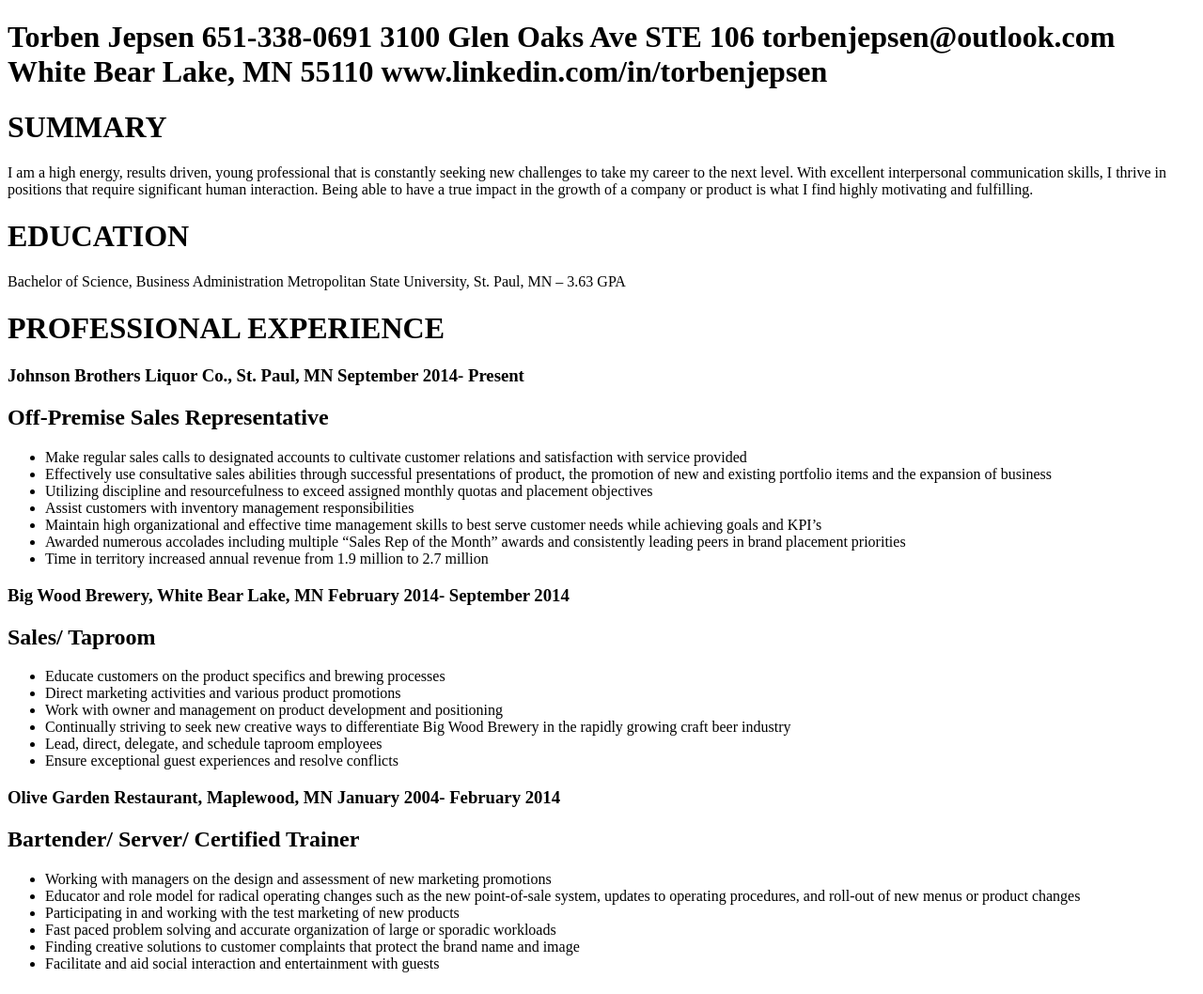
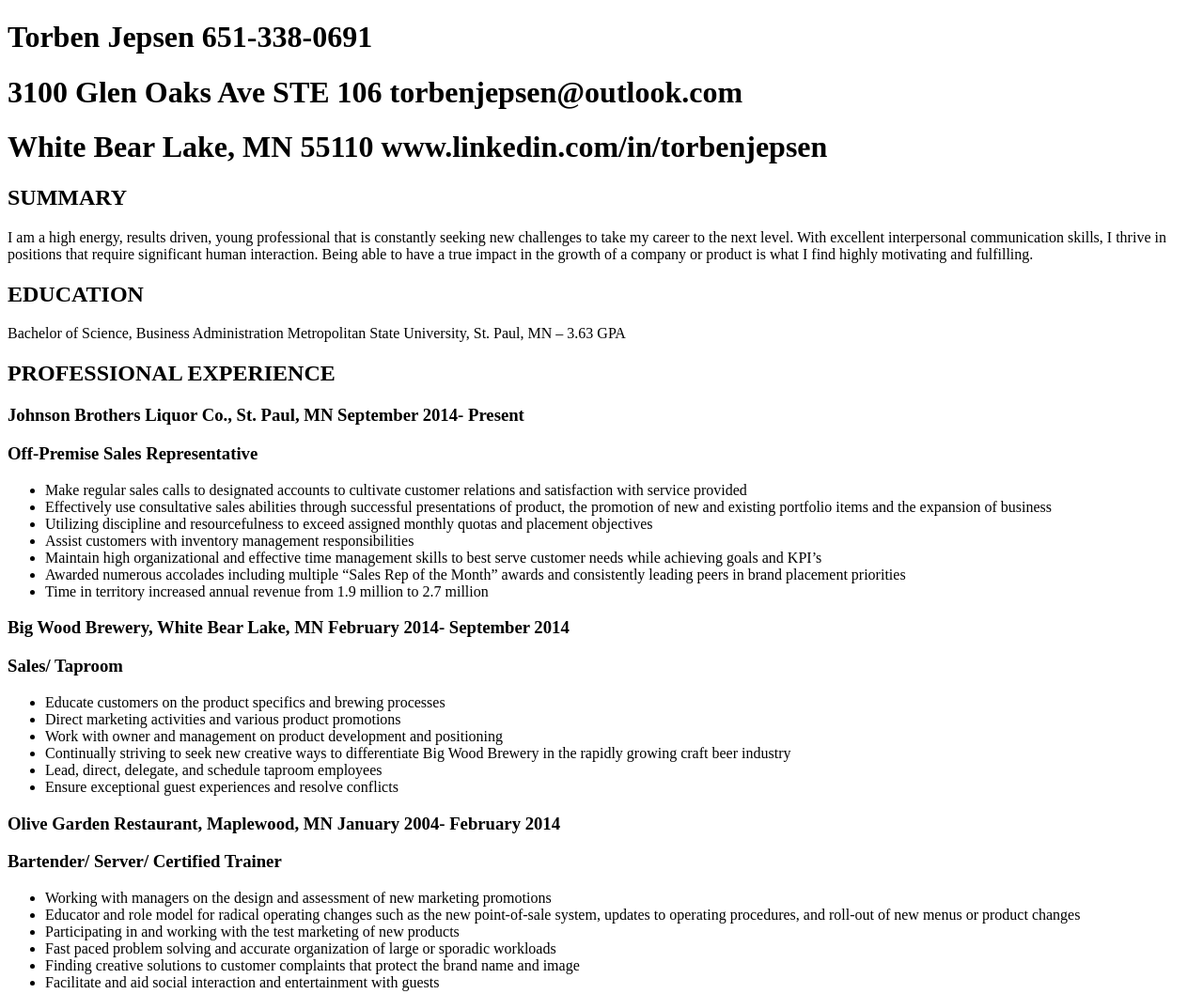
Before and after one commit to TorbenJepsen/TorbenJepsen.github.io, a plain HTML site: page index.html in a window 1280 px wide. Shown: the whole page at 94% size. Drawn offline with Linux system fonts and the light colour scheme.

Commit message:
Update index.html

```diff
--- a/index.html
+++ b/index.html
@@ -4,17 +4,17 @@
 <title>Torben J Jepsen Resume</title>
 </head>
 <body>
-	<h1>Torben Jepsen                                                         	651-338-0691
-3100 Glen Oaks Ave STE 106	torbenjepsen@outlook.com
-		White Bear Lake, MN 55110	www.linkedin.com/in/torbenjepsen</h1>
-<h1>SUMMARY</h1>
+	<h1>Torben Jepsen                                                         	651-338-0691</h1>
+<h1>3100 Glen Oaks Ave STE 106	torbenjepsen@outlook.com</h1>
+		<h1>White Bear Lake, MN 55110	www.linkedin.com/in/torbenjepsen</h1>
+<h2>SUMMARY</h2>
 <p>I am a high energy, results driven, young professional that is constantly seeking new challenges to take my career to the next level. With excellent interpersonal communication skills, I thrive in positions that require significant human interaction. Being able to have a true impact in the growth of a company or product is what I find highly motivating and fulfilling.</p>
-<h1>EDUCATION</h1>
+<h2>EDUCATION</h2>
 <p>Bachelor of Science, Business Administration
   Metropolitan State University, St. Paul, MN – 3.63 GPA</p>
-<h1>PROFESSIONAL EXPERIENCE</h1>
+<h2>PROFESSIONAL EXPERIENCE</h2>
 <h3>Johnson Brothers Liquor Co., St. Paul, MN	                                                                   September 2014- Present</h3>
-<h2>Off-Premise Sales Representative</h2>
+<h3>Off-Premise Sales Representative</h3>
 <ul>
 	<li>Make regular sales calls to designated accounts to cultivate customer relations and satisfaction with service provided</li>
 	<li>Effectively use consultative sales abilities through successful presentations of product, the promotion of new and existing portfolio items and the expansion of business</li>
@@ -26,7 +26,7 @@
 </ul>
 <div>
 <h3>Big Wood Brewery, White Bear Lake, MN	                                                          February 2014- September 2014</h3>
-<h2>Sales/ Taproom</h2>
+<h3>Sales/ Taproom</h3>
 <ul>
 	<li>Educate customers on the product specifics and brewing processes</li>
 	<li>Direct marketing activities and various product promotions</li>
@@ -37,7 +37,7 @@
 </ul>
 <div>
 <h3>Olive Garden Restaurant, Maplewood, MN		                                             January 2004- February 2014</h3>
-<h2>Bartender/ Server/ Certified Trainer</h2>
+<h3>Bartender/ Server/ Certified Trainer</h3>
 <ul>
 	<li>Working with managers on the design and assessment of new marketing promotions</li>
 	<li>Educator and role model for radical operating changes such as the new point-of-sale system, updates to operating procedures, and roll-out of new menus or product changes</li>
```
